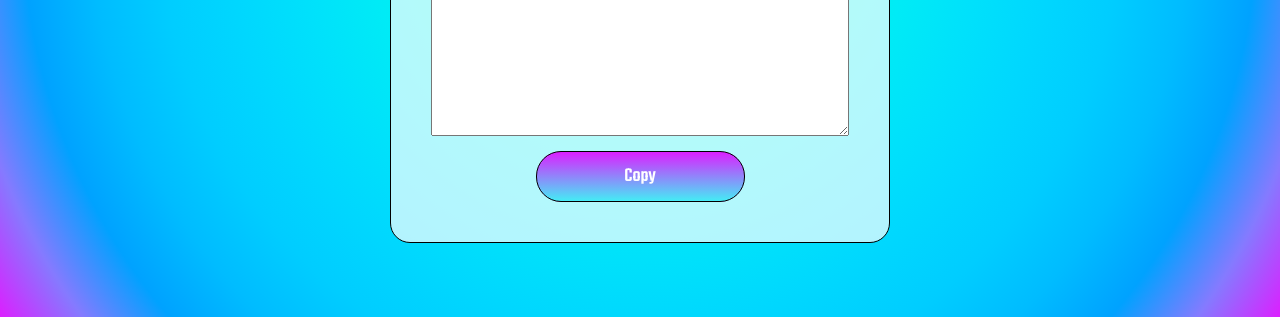
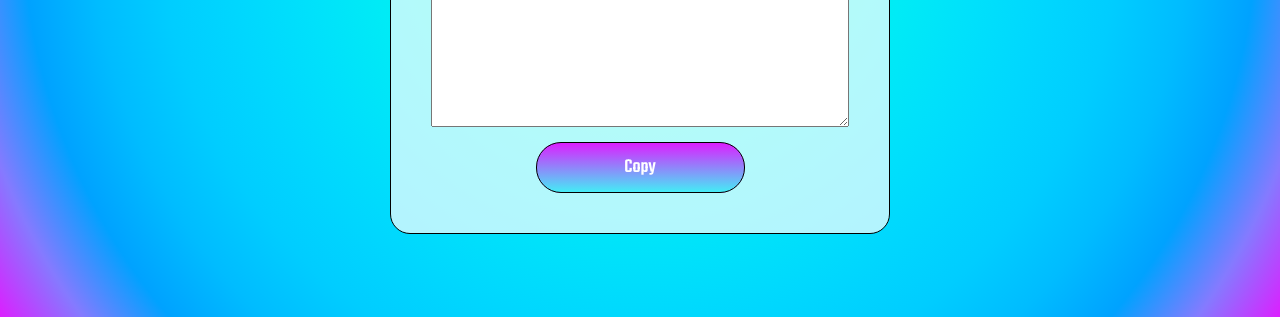
Before and after one commit to GerPut/email-app, a plain HTML site: page index.html in a window 1280 px wide. Shown: the part 483-800 px from the top of the page. Drawn offline with Linux system fonts and the light colour scheme.

Commit message:
Took break out.

```diff
--- a/index.html
+++ b/index.html
@@ -16,9 +16,8 @@
     <div class="container">
         <p>Paste Your Text here</p>
         <textarea name="textarea-1" id="" cols="50"
-            rows="10">kjbjkdskjfsd real@email.com dfdfk knkdkasd real2@email.com</textarea><br />
+            rows="10">kjbjkdskjfsd real@email.com dfdfk knkdkasd real2@email.com</textarea>
         <button type="button">Get Emails</button>
-
         <p class="ammount">Number of emails <span class="number"></span></p>
         <textarea name="textarea-2" id="" cols="50" rows="10"></textarea>
         <button type="button">Copy</button>
```
